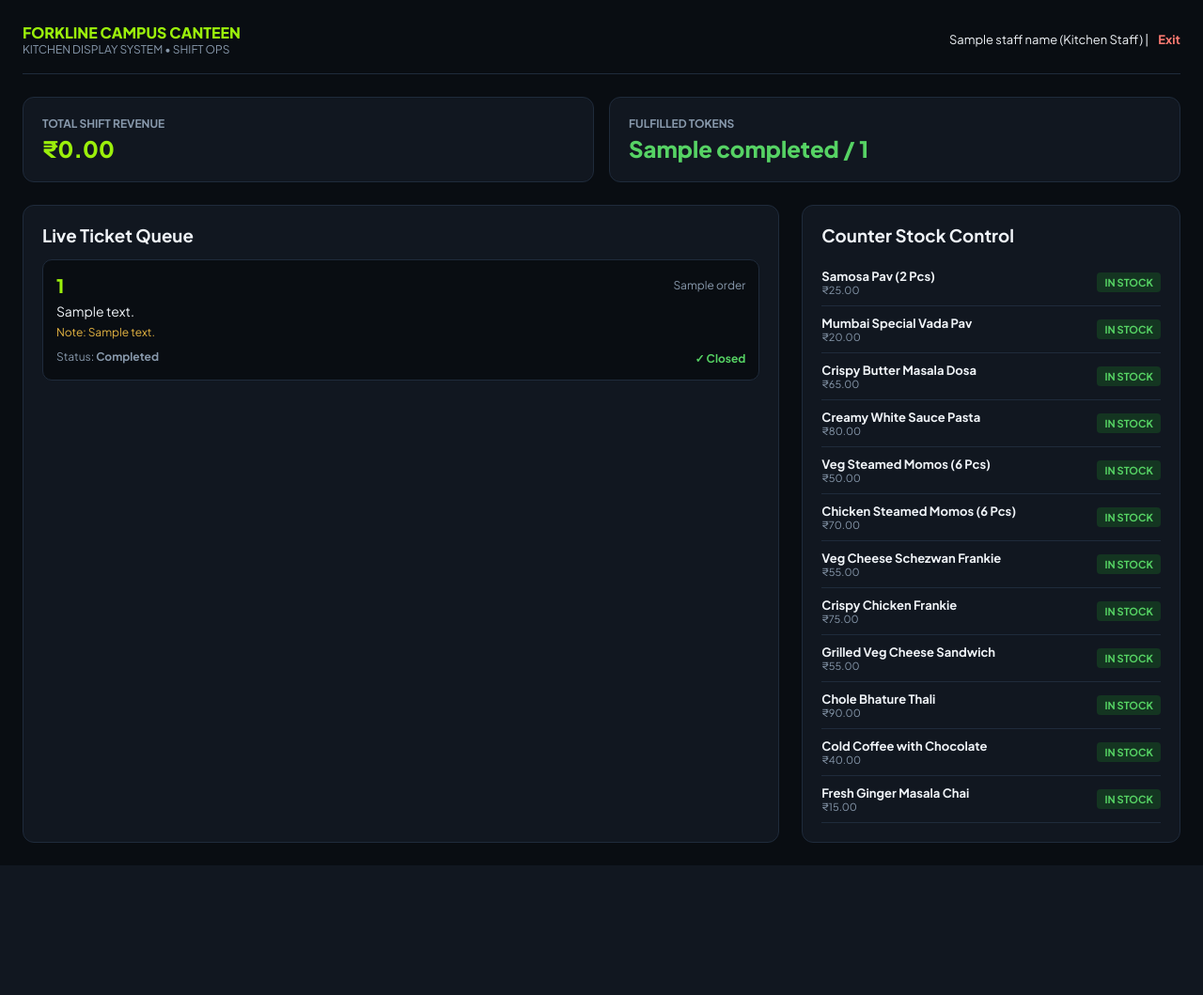
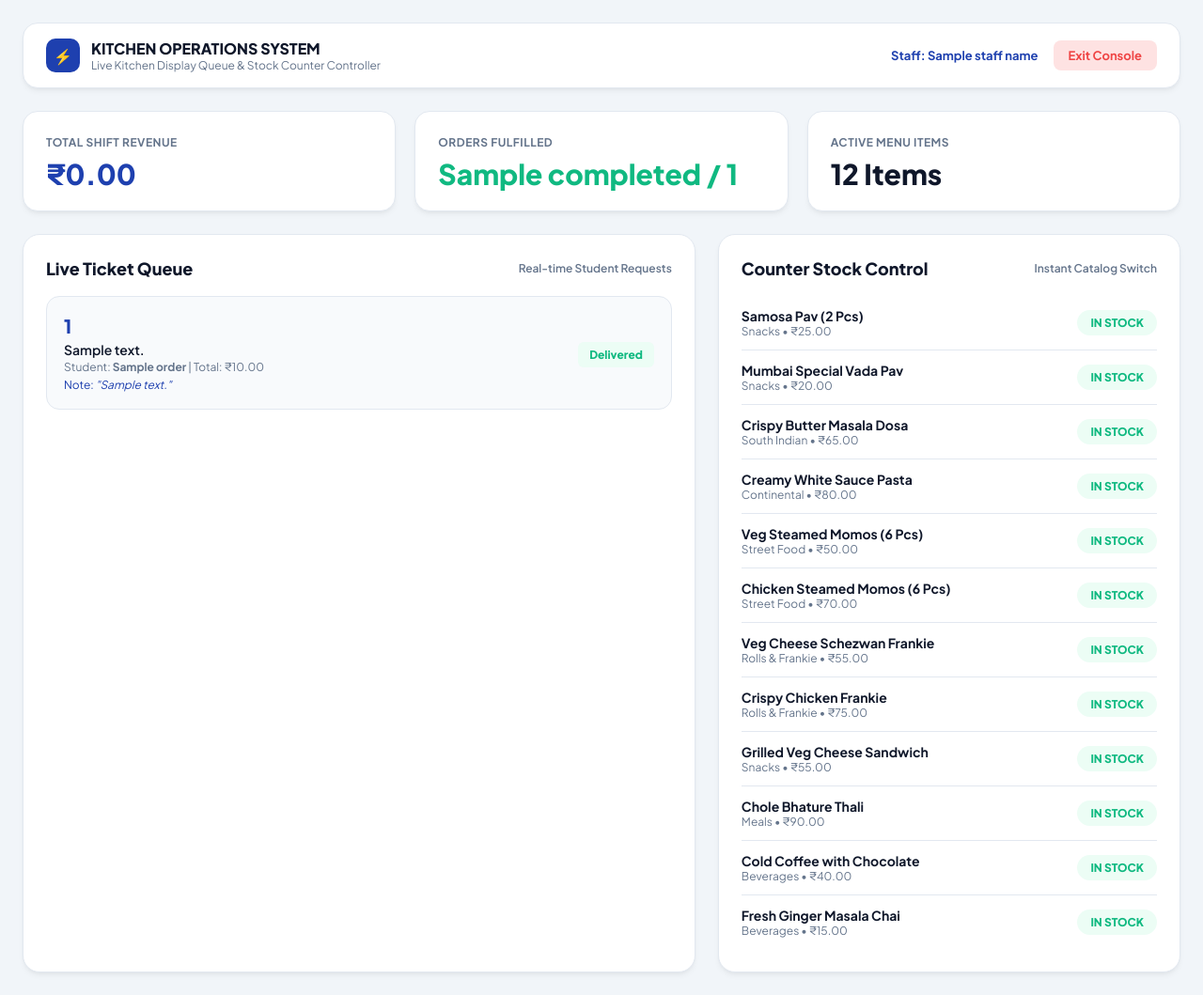
Before and after one commit to adj34190-ctrl/smart-canteen, a Flask app: template templates/staff_dashboard.html in a window 1280 px wide. Shown: the whole page at 94% size. Before the commit the page ends 921 px from the top, so only its background shows below. Run offline with Flask 3, Linux system fonts and the light colour scheme; tables that the repository leaves empty hold one stand-in row (values such as "Sample post"); the template is opened without the code that fills it: values that come from a table or form of the project are taken from there, most other values are stand-ins (such as "Sample title", 1, 10 or a date in 2020).

Commit message:
Update staff_dashboard.html

```diff
--- a/templates/staff_dashboard.html
+++ b/templates/staff_dashboard.html
@@ -3,94 +3,279 @@
 <head>
     <meta charset="UTF-8">
     <meta name="viewport" content="width=device-width, initial-scale=1.0">
-    <title>Kitchen Console | Forkline</title>
-    <link href="https://fonts.googleapis.com/css2?family=Plus+Jakarta+Sans:wght@400;600;700;800&display=swap" rel="stylesheet">
+    <title>Kitchen Staff Console | Smart Canteen</title>
+    <link href="https://fonts.googleapis.com/css2?family=Plus+Jakarta+Sans:wght@400;500;600;700;800&display=swap" rel="stylesheet">
     <style>
-        :root { --bg: #090d12; --card: #111720; --border: #1f2b3b; --primary: #9bf00b; --text: #f0f4f8; --muted: #8899ac; }
-        * { box-sizing: border-box; margin:0; padding:0; font-family: 'Plus Jakarta Sans', sans-serif; }
-        body { background: var(--bg); color: var(--text); padding: 24px; }
-        header { display: flex; justify-content: space-between; align-items: center; border-bottom: 1px solid var(--border); padding-bottom: 18px; margin-bottom: 24px; }
-        .grid { display: grid; grid-template-columns: 2fr 1fr; gap: 24px; }
-        @media(max-width: 800px) { .grid { grid-template-columns: 1fr; } }
-        .box { background: var(--card); border: 1px solid var(--border); border-radius: 12px; padding: 20px; }
-        .ticket { background: #090d12; border: 1px solid var(--border); border-radius: 10px; padding: 14px; margin-bottom: 12px; }
-        .btn-status { background: #238636; color: #fff; border: none; padding: 6px 12px; border-radius: 6px; font-size: 12px; font-weight: 700; cursor: pointer; }
+        :root {
+            --bg-canvas: #f1f5f9;
+            --surface: #ffffff;
+            --surface-subtle: #f8fafc;
+            --primary: #1e40af;
+            --primary-accent: #2563eb;
+            --primary-light: #eff6ff;
+            --text-dark: #0f172a;
+            --text-muted: #64748b;
+            --border: #e2e8f0;
+            --success: #10b981;
+            --success-light: #ecfdf5;
+            --warning: #f59e0b;
+            --warning-light: #fffbeb;
+            --danger: #ef4444;
+            --shadow-card: 0 4px 6px -1px rgba(0, 0, 0, 0.05), 0 2px 4px -2px rgba(0, 0, 0, 0.05);
+        }
+
+        * { margin: 0; padding: 0; box-sizing: border-box; font-family: 'Plus Jakarta Sans', sans-serif; }
+        body { background: var(--bg-canvas); color: var(--text-dark); min-height: 100vh; padding: 24px; }
+
+        .container { max-width: 1300px; margin: 0 auto; }
+
+        /* Top Header Navbar */
+        .top-nav {
+            background: var(--surface);
+            border: 1px solid var(--border);
+            border-radius: 16px;
+            padding: 16px 24px;
+            display: flex;
+            justify-content: space-between;
+            align-items: center;
+            box-shadow: var(--shadow-card);
+            margin-bottom: 24px;
+        }
+        .brand-badge {
+            display: flex;
+            align-items: center;
+            gap: 12px;
+        }
+        .brand-icon {
+            width: 36px;
+            height: 36px;
+            background: var(--primary);
+            color: #ffffff;
+            border-radius: 10px;
+            display: flex;
+            align-items: center;
+            justify-content: center;
+            font-weight: 800;
+        }
+        .brand-info h2 { font-size: 16px; font-weight: 800; color: var(--text-dark); }
+        .brand-info p { font-size: 12px; color: var(--text-muted); }
+
+        .staff-profile {
+            display: flex;
+            align-items: center;
+            gap: 16px;
+        }
+        .btn-exit {
+            background: #fee2e2;
+            color: var(--danger);
+            padding: 8px 16px;
+            border-radius: 8px;
+            text-decoration: none;
+            font-size: 13px;
+            font-weight: 700;
+            transition: 0.2s;
+        }
+        .btn-exit:hover { background: var(--danger); color: #fff; }
+
+        /* KPI Stats Grid */
+        .stats-grid {
+            display: grid;
+            grid-template-columns: repeat(auto-fit, minmax(220px, 1fr));
+            gap: 20px;
+            margin-bottom: 24px;
+        }
+        .stat-card {
+            background: var(--surface);
+            border: 1px solid var(--border);
+            border-radius: 16px;
+            padding: 20px 24px;
+            box-shadow: var(--shadow-card);
+        }
+        .stat-card span { font-size: 12px; font-weight: 700; color: var(--text-muted); text-transform: uppercase; letter-spacing: 0.5px; }
+        .stat-card h3 { font-size: 30px; font-weight: 800; margin-top: 6px; }
+
+        /* Main Workspace: Orders Queue + Inventory Stock */
+        .workspace-grid {
+            display: grid;
+            grid-template-columns: 1.6fr 1.1fr;
+            gap: 24px;
+        }
+
+        .panel-box {
+            background: var(--surface);
+            border: 1px solid var(--border);
+            border-radius: 18px;
+            padding: 24px;
+            box-shadow: var(--shadow-card);
+        }
+        .panel-box h3 { font-size: 18px; font-weight: 800; margin-bottom: 18px; display: flex; justify-content: space-between; align-items: center; }
+
+        /* Ticket Cards */
+        .ticket-card {
+            background: var(--surface-subtle);
+            border: 1px solid var(--border);
+            border-radius: 14px;
+            padding: 18px;
+            margin-bottom: 14px;
+            display: flex;
+            justify-content: space-between;
+            align-items: center;
+        }
+        .ticket-id { font-size: 20px; font-weight: 900; color: var(--primary); }
+        .ticket-summary { font-size: 14px; font-weight: 600; margin: 4px 0 2px; color: var(--text-dark); }
+        .ticket-meta { font-size: 12px; color: var(--text-muted); }
+
+        .btn-status {
+            border: none;
+            padding: 9px 16px;
+            border-radius: 8px;
+            font-size: 13px;
+            font-weight: 700;
+            cursor: pointer;
+            transition: 0.2s;
+        }
+        .btn-status.prep { background: var(--warning-light); color: var(--warning); border: 1px solid #fde68a; }
+        .btn-status.prep:hover { background: var(--warning); color: #fff; }
+        .btn-status.ready { background: var(--primary-light); color: var(--primary); border: 1px solid #bfdbfe; }
+        .btn-status.ready:hover { background: var(--primary); color: #fff; }
+        .btn-status.complete { background: var(--success-light); color: var(--success); border: 1px solid #a7f3d0; }
+        .btn-status.complete:hover { background: var(--success); color: #fff; }
+
+        /* Stock Table List */
+        .stock-item {
+            display: flex;
+            justify-content: space-between;
+            align-items: center;
+            padding: 12px 0;
+            border-bottom: 1px solid var(--border);
+        }
+        .stock-item:last-child { border-bottom: none; }
+        .stock-name { font-size: 14px; font-weight: 700; color: var(--text-dark); }
+        .stock-category { font-size: 12px; color: var(--text-muted); }
+
+        .btn-toggle-stock {
+            border: none;
+            padding: 6px 14px;
+            border-radius: 20px;
+            font-size: 12px;
+            font-weight: 800;
+            cursor: pointer;
+            transition: 0.2s;
+        }
+        .btn-toggle-stock.in-stock { background: var(--success-light); color: var(--success); }
+        .btn-toggle-stock.out-of-stock { background: #fee2e2; color: var(--danger); }
+
+        @media (max-width: 850px) {
+            .workspace-grid { grid-template-columns: 1fr; }
+            .top-nav { flex-direction: column; gap: 14px; text-align: center; }
+            .brand-badge { flex-direction: column; }
+        }
     </style>
 </head>
 <body>
-    <header>
-        <div>
-            <div style="color:var(--primary); font-weight:800; font-size:16px;">FORKLINE CAMPUS CANTEEN</div>
-            <div style="font-size:12px; color:var(--muted);">KITCHEN DISPLAY SYSTEM &bull; SHIFT OPS</div>
-        </div>
-        <div style="font-size:13px;">{{ staff_name }} (Kitchen Staff) | <a href="/logout" style="color:#ff7b72; text-decoration:none; margin-left:8px; font-weight:bold;">Exit</a></div>
-    </header>
 
-    <div style="display:flex; gap:16px; margin-bottom:24px;">
-        <div class="box" style="flex:1;">
-            <div style="font-size:12px; color:var(--muted); font-weight:700;">TOTAL SHIFT REVENUE</div>
-            <div style="font-size:24px; font-weight:800; color:var(--primary); margin-top:4px;">&#8377;{{ "%.2f"|format(revenue) }}</div>
-        </div>
-        <div class="box" style="flex:1;">
-            <div style="font-size:12px; color:var(--muted); font-weight:700;">FULFILLED TOKENS</div>
-            <div style="font-size:24px; font-weight:800; color:#56d364; margin-top:4px;">{{ completed }} / {{ orders|length }}</div>
+    <div class="container">
+
+        <!-- Header -->
+        <div class="top-nav">
+            <div class="brand-badge">
+                <div class="brand-icon">&#9889;</div>
+                <div class="brand-info">
+                    <h2>KITCHEN OPERATIONS SYSTEM</h2>
+                    <p>Live Kitchen Display Queue & Stock Counter Controller</p>
                 </div>
             </div>
 
-    <div class="grid">
-        <!-- Live Queue -->
-        <div class="box">
-            <h3 style="margin-bottom:14px;">Live Ticket Queue</h3>
-            {% for o in orders %}
-            <div class="ticket">
-                <div style="display:flex; justify-content:space-between; align-items:center;">
-                    <span style="color:var(--primary); font-size:20px; font-weight:900;">{{ o.token_id }}</span>
-                    <span style="font-size:12px; color:var(--muted);">{{ o.student_name }}</span>
+            <div class="staff-profile">
+                <span style="font-size: 13px; font-weight: 700; color: var(--primary);">Staff: {{ staff_name }}</span>
+                <a href="/logout" class="btn-exit">Exit Console</a>
             </div>
-                <div style="font-size:14px; margin:6px 0;">{{ o.items_summary }}</div>
-                {% if o.special_notes %}<div style="font-size:12px; color:#e3b341; margin-bottom:6px;">Note: {{ o.special_notes }}</div>{% endif %}
-                <div style="display:flex; justify-content:space-between; align-items:center; margin-top:8px;">
-                    <span style="font-size:12px; color:var(--muted);">Status: <strong>{{ o.status }}</strong></span>
-                    <form method="POST" action="/api/staff/update-order" style="display:inline;">
-                        <input type="hidden" name="order_id" value="{{ o.id }}">
-                        {% if o.status == 'Received' %}
+        </div>
+
+        <!-- Metric KPI Cards -->
+        <div class="stats-grid">
+            <div class="stat-card">
+                <span>Total Shift Revenue</span>
+                <h3 style="color:var(--primary);">&#8377;{{ "%.2f"|format(revenue) }}</h3>
+            </div>
+            <div class="stat-card">
+                <span>Orders Fulfilled</span>
+                <h3 style="color:var(--success);">{{ completed }} / {{ orders|length }}</h3>
+            </div>
+            <div class="stat-card">
+                <span>Active Menu Items</span>
+                <h3>{{ menu_items|length }} Items</h3>
+            </div>
+        </div>
+
+        <!-- Main Workspace -->
+        <div class="workspace-grid">
+
+            <!-- Live Orders Queue -->
+            <div class="panel-box">
+                <h3>
+                    <span>Live Ticket Queue</span>
+                    <span style="font-size:12px; font-weight:600; color:var(--text-muted);">Real-time Student Requests</span>
+                </h3>
+
+                {% for order in orders %}
+                <div class="ticket-card">
+                    <div>
+                        <div class="ticket-id">{{ order.token_id }}</div>
+                        <div class="ticket-summary">{{ order.items_summary }}</div>
+                        <div class="ticket-meta">Student: <strong>{{ order.student_name }}</strong> | Total: &#8377;{{ "%.2f"|format(order.total_amount) }}</div>
+                        {% if order.special_notes %}
+                        <div style="font-size:12px; color:var(--primary); margin-top:4px;">Note: <em>"{{ order.special_notes }}"</em></div>
+                        {% endif %}
+                    </div>
+
+                    <form method="POST" action="/api/staff/update-order">
+                        <input type="hidden" name="order_id" value="{{ order.id }}">
+                        {% if order.status == 'Received' %}
                             <input type="hidden" name="status" value="Preparing">
-                        <button type="submit" class="btn-status" style="background:#d29922;">Mark Preparing</button>
-                        {% elif o.status == 'Preparing' %}
+                            <button type="submit" class="btn-status prep">Mark Preparing 🍳</button>
+                        {% elif order.status == 'Preparing' %}
                             <input type="hidden" name="status" value="Ready">
-                        <button type="submit" class="btn-status">Mark Ready</button>
-                        {% elif o.status == 'Ready' %}
+                            <button type="submit" class="btn-status ready">Mark Ready 🔔</button>
+                        {% elif order.status == 'Ready' %}
                             <input type="hidden" name="status" value="Completed">
-                        <button type="submit" class="btn-status" style="background:#1f6feb;">Mark Delivered</button>
+                            <button type="submit" class="btn-status complete">Mark Delivered ✅</button>
                         {% else %}
-                        <span style="color:#56d364; font-size:12px; font-weight:bold;">&check; Closed</span>
+                            <span style="font-size:12px; font-weight:800; color:var(--success); background:var(--success-light); padding:6px 12px; border-radius:6px;">Delivered</span>
                         {% endif %}
                     </form>
                 </div>
-            </div>
                 {% else %}
-            <p style="color:var(--muted);">No pending orders in queue.</p>
+                <p style="color:var(--text-muted); font-size:14px; text-align:center; padding:30px 0;">No active meal orders in the queue right now.</p>
                 {% endfor %}
             </div>
 
-        <!-- Inventory Toggler -->
-        <div class="box">
-            <h3 style="margin-bottom:14px;">Counter Stock Control</h3>
+            <!-- Counter Stock Control -->
+            <div class="panel-box">
+                <h3>
+                    <span>Counter Stock Control</span>
+                    <span style="font-size:12px; font-weight:600; color:var(--text-muted);">Instant Catalog Switch</span>
+                </h3>
+
                 {% for item in menu_items %}
-            <div style="display:flex; justify-content:space-between; align-items:center; padding:10px 0; border-bottom:1px solid var(--border); font-size:13px;">
+                <div class="stock-item">
                     <div>
-                    <div><strong>{{ item.name }}</strong></div>
-                    <div style="color:var(--muted); font-size:11px;">&#8377;{{ "%.2f"|format(item.price) }}</div>
+                        <div class="stock-name">{{ item.name }}</div>
+                        <div class="stock-category">{{ item.category }} • &#8377;{{ "%.2f"|format(item.price) }}</div>
                     </div>
-                <form method="POST" action="/api/staff/toggle-item" style="margin:0;">
+                    <form method="POST" action="/api/staff/toggle-item">
                         <input type="hidden" name="item_id" value="{{ item.id }}">
-                    <button type="submit" style="padding:4px 8px; border:none; border-radius:4px; font-size:11px; font-weight:bold; cursor:pointer; background:{% if item.in_stock %}#143521; color:#56d364;{% else %}#3b1419; color:#ff7b72;{% endif %}">
+                        <button type="submit" class="btn-toggle-stock {% if item.in_stock %}in-stock{% else %}out-of-stock{% endif %}">
                             {% if item.in_stock %}IN STOCK{% else %}OUT OF STOCK{% endif %}
                         </button>
                     </form>
                 </div>
                 {% endfor %}
             </div>
+
         </div>
+
+    </div>
+
 </body>
 </html>
```
Lines whose indentation alone changed are shown as unchanged.
